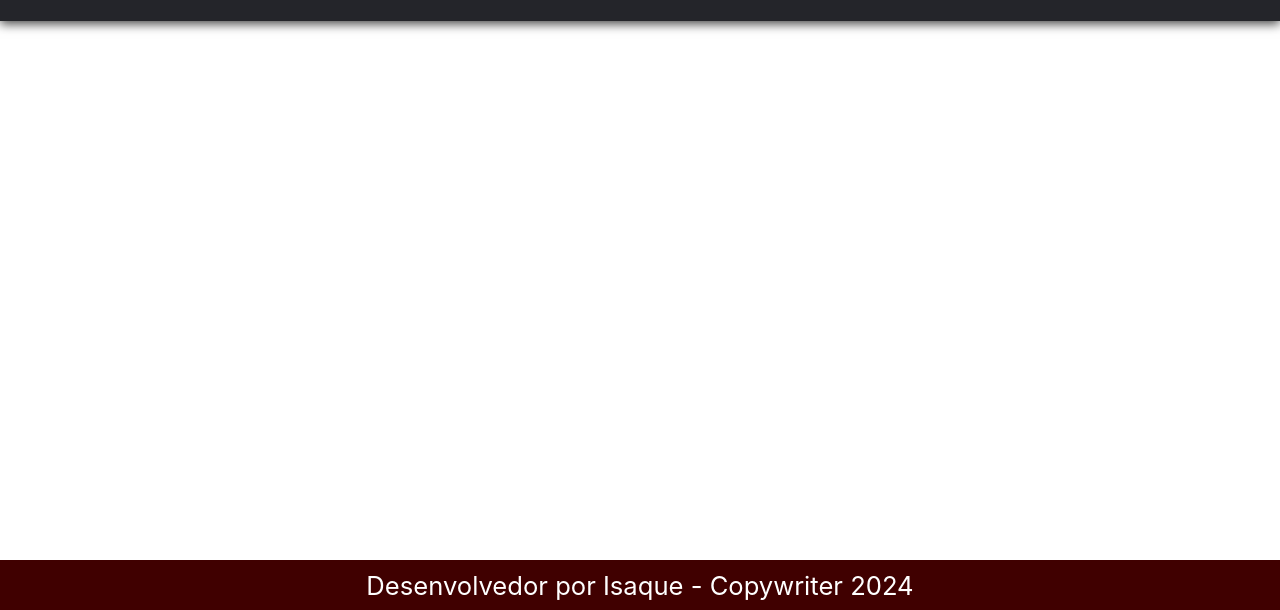
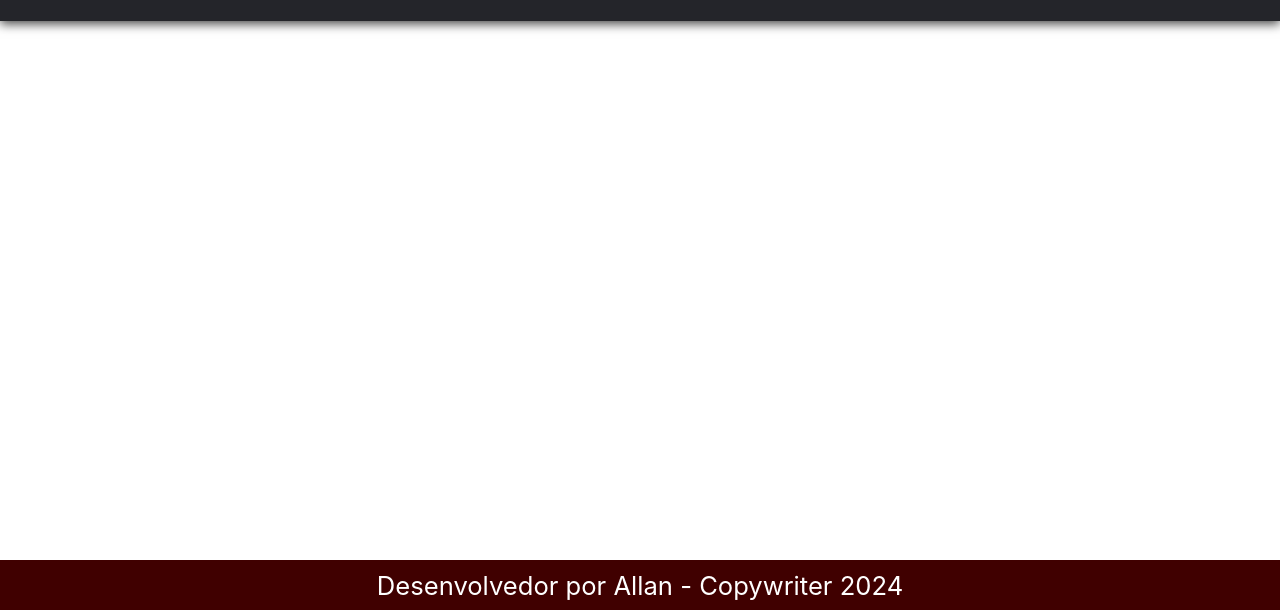
Before and after one commit to Uranusk/sistema, a plain HTML site: page index.html in a window 1280 px wide. Shown: the part 190-800 px from the top of the page. Drawn offline with Linux system fonts and the light colour scheme.

Commit message:
index.html

```diff
--- a/index.html
+++ b/index.html
@@ -51,7 +51,7 @@
     </div>
 
     <footer>
-        Desenvolvedor por Isaque - Copywriter 2024
+        Desenvolvedor por Allan - Copywriter 2024
     </footer>
 
     <script src="script.js"></script>
```
